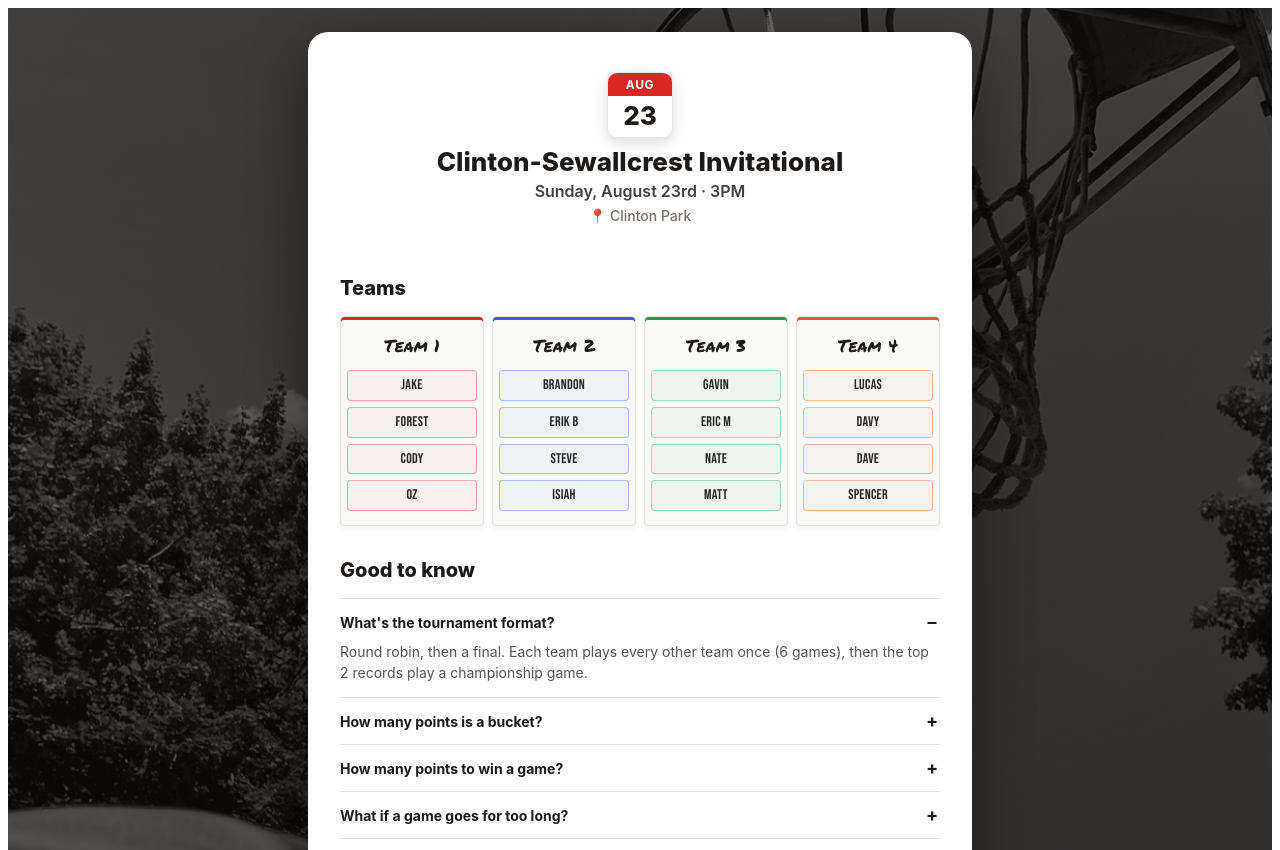
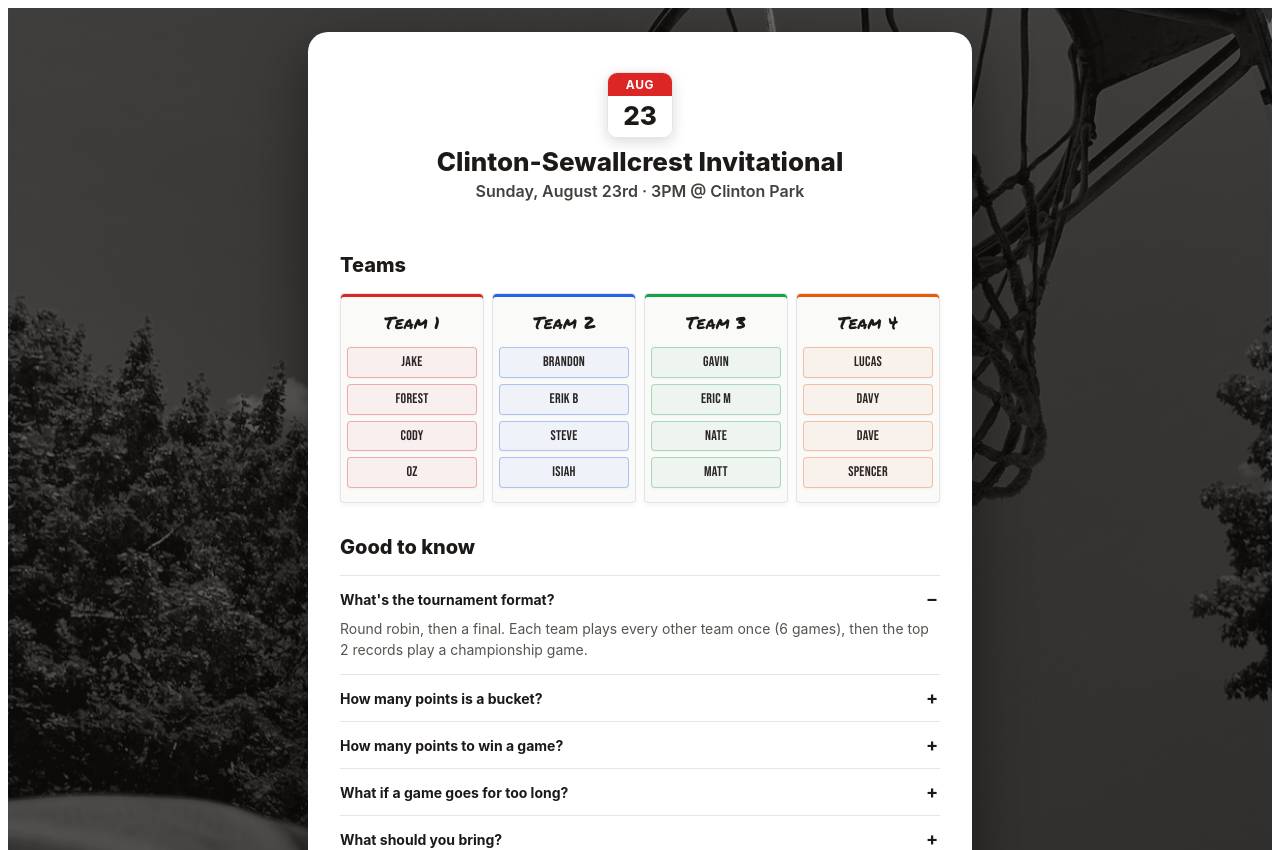
Before and after one commit to lvondd-sys/basketball-invite, a React (Vite) app: page / in a window 1280 px wide. Shown: the top 850 px of the page. Built offline with nearby package versions, Linux system fonts and the light colour scheme.

Commit message:
Update App.jsx

```diff
--- a/src/App.jsx
+++ b/src/App.jsx
@@ -79,9 +79,8 @@
         </div>
         <h1 style={styles.title}>Clinton-Sewallcrest Invitational</h1>
         <p style={styles.subtitle}>
-          {EVENT_DATE} &middot; {EVENT_TIME}
+          {EVENT_DATE} &middot; {EVENT_TIME} @ {EVENT_LOCATION}
         </p>
-        <p style={styles.location}>📍 {EVENT_LOCATION}</p>
 
         <div className="teams-section" style={styles.teamsSection}>
           <h2 style={styles.faqTitle}>Teams</h2>
@@ -219,12 +218,6 @@
     fontSize: "16px",
     color: "#44403c",
     fontWeight: 600,
-    margin: "0 0 6px",
-  },
-  location: {
-    fontSize: "14px",
-    color: "#78716c",
-    fontWeight: 500,
     margin: 0,
   },
   teamsSection: {
```
